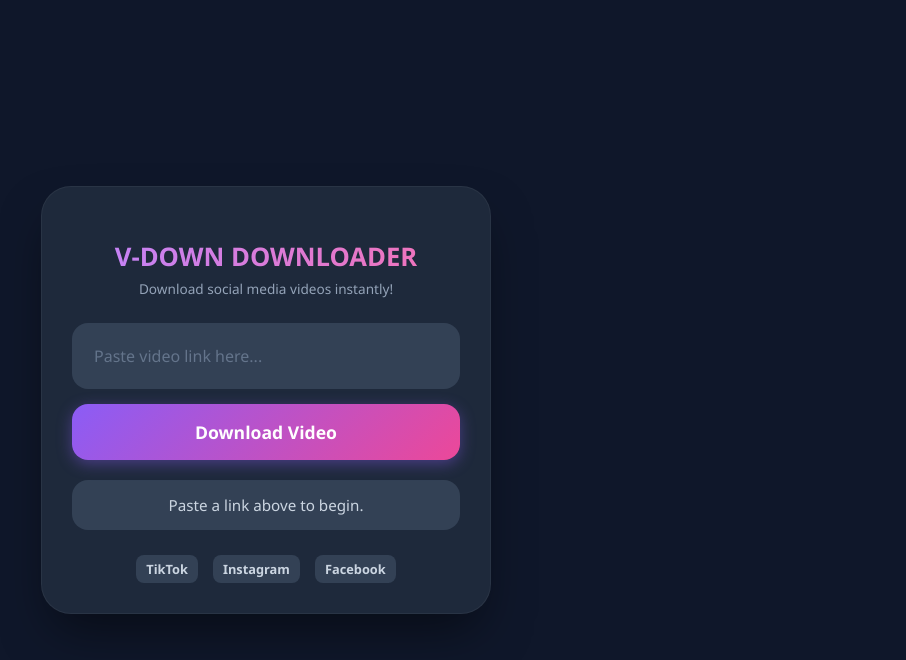
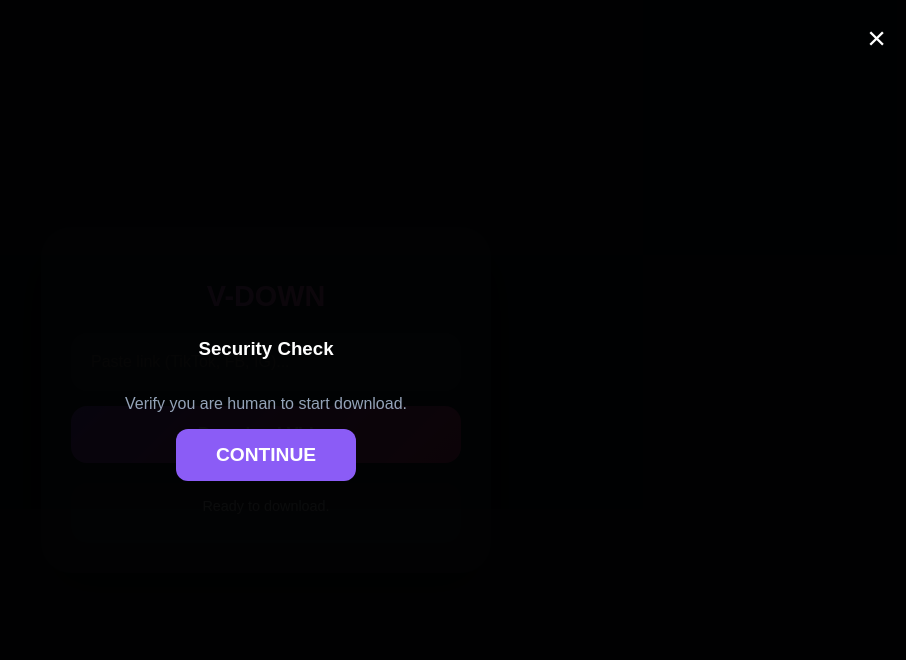
Before and after one commit to asoanyazoro-stack/voice-translator7.0, a plain HTML site: page index.html in a window 1280 px wide. Shown: the whole page, without its empty margins (374-1280 px from the left). Drawn offline with Linux system fonts and the light colour scheme.

Commit message:
Add files via upload

```diff
--- a/index.html
+++ b/index.html
@@ -3,161 +3,71 @@
 <head>
   <meta charset="UTF-8">
   <meta name="viewport" content="width=device-width, initial-scale=1.0, maximum-scale=1.0, user-scalable=no">
-  <title>All-In-One Video Downloader</title>
-
+  <title>V-Downloader Pro</title>
   <style>
-    :root {
-      --primary: #8b5cf6;
-      --secondary: #ec4899;
-      --bg: #0f172a;
-      --card: #1e293b;
-      --text: #f8fafc;
-    }
-    * { box-sizing: border-box; -webkit-tap-highlight-color: transparent; font-family: 'Segoe UI', Roboto, sans-serif; }
+    :root { --primary: #8b5cf6; --secondary: #ec4899; --bg: #0f172a; --card: #1e293b; --text: #f8fafc; }
+    * { box-sizing: border-box; -webkit-tap-highlight-color: transparent; font-family: sans-serif; }
     body { margin: 0; background: var(--bg); color: var(--text); padding: 15px; display: flex; justify-content: center; min-height: 100vh; align-items: center; }
-
-    .container {
-      width: 100%;
-      max-width: 450px;
-      background: var(--card);
-      border-radius: 30px;
-      padding: 30px;
-      box-shadow: 0 25px 50px -12px rgba(0, 0, 0, 0.5);
-      border: 1px solid rgba(255,255,255,0.05);
-    }
-
-    h2 { text-align: center; font-size: 1.6rem; font-weight: 800; background: linear-gradient(to right, #c084fc, #f472b6); -webkit-background-clip: text; -webkit-text-fill-color: transparent; margin-bottom: 5px; }
-    p.subtitle { text-align: center; color: #94a3b8; font-size: 0.85rem; margin-top: 0; margin-bottom: 25px; }
-
-    .input-wrapper {
-      background: #334155;
-      border-radius: 16px;
-      padding: 5px;
-      display: flex;
-      align-items: center;
-      border: 2px solid transparent;
-      transition: 0.3s;
-    }
-    .input-wrapper:focus-within { border-color: var(--primary); }
-
-    input {
-      flex: 1;
-      background: transparent;
-      border: none;
-      padding: 15px;
-      font-size: 1rem;
-      color: white;
-      outline: none;
-    }
-    input::placeholder { color: #64748b; }
-
-    .btn-download {
-      width: 100%;
-      border: none;
-      padding: 16px;
-      border-radius: 16px;
-      font-weight: 800;
-      font-size: 1.1rem;
-      cursor: pointer;
-      color: white;
-      margin-top: 15px;
-      background: linear-gradient(135deg, var(--primary), var(--secondary));
-      box-shadow: 0 4px 15px rgba(139, 92, 246, 0.4);
-      transition: 0.3s;
-    }
-    .btn-download:active { transform: scale(0.98); }
-
-    .status {
-      margin-top: 20px;
-      padding: 15px;
-      background: #334155;
-      border-radius: 16px;
-      font-size: 0.95rem;
-      min-height: 50px;
-      color: #cbd5e1;
-      display: flex;
-      align-items: center;
-      justify-content: center;
-      text-align: center;
-    }
-
-    .supported-platforms {
-      display: flex;
-      justify-content: center;
-      gap: 15px;
-      margin-top: 25px;
-      color: #64748b;
-      font-size: 0.8rem;
-    }
-    .platform { background: #334155; padding: 5px 10px; border-radius: 8px; color: #cbd5e1; font-weight: bold; }
+    .container { width: 100%; max-width: 450px; background: var(--card); border-radius: 30px; padding: 30px; box-shadow: 0 25px 50px rgba(0,0,0,0.5); text-align: center; }
+    h2 { font-size: 1.8rem; background: linear-gradient(to right, #c084fc, #f472b6); -webkit-background-clip: text; -webkit-text-fill-color: transparent; margin-bottom: 20px; }
+    input { width: 100%; background: #334155; border: 2px solid transparent; border-radius: 16px; padding: 18px; color: white; font-size: 1rem; outline: none; margin-bottom: 15px; }
+    input:focus { border-color: var(--primary); }
+    .btn-download { width: 100%; border: none; padding: 18px; border-radius: 16px; font-weight: 800; font-size: 1.1rem; cursor: pointer; color: white; background: linear-gradient(135deg, var(--primary), var(--secondary)); }
+    .status { margin-top: 20px; padding: 15px; background: rgba(255,255,255,0.05); border-radius: 16px; font-size: 0.9rem; color: #cbd5e1; min-height: 60px; }
+    .ad-overlay { display:none; position:fixed; top:0; left:0; width:100%; height:100%; background:rgba(0,0,0,0.95); z-index:9999; flex-direction:column; align-items:center; justify-content:center; }
   </style>
 </head>
 <body>
 
+<div id="adOverlay" class="ad-overlay">
+    <div onclick="closeAd()" style="position:absolute; top:20px; right:20px; color:white; font-size:2rem; cursor:pointer;">×</div>
+    <h3 style="color:white">Security Check</h3>
+    <p style="color:#94a3b8; padding: 0 30px;">Verify you are human to start download.</p>
+    <button onclick="goToAd()" style="background:var(--primary); color:white; border:none; padding:15px 40px; border-radius:12px; font-weight:bold; font-size:1.2rem;">CONTINUE</button>
+</div>
+
 <div class="container">
-  <h2>V-DOWN DOWNLOADER</h2>
-  <p class="subtitle">Download social media videos instantly!</p>
-
-  <div class="input-wrapper">
-    <input type="text" id="videoUrl" placeholder="Paste video link here...">
-  </div>
-
+  <h2>V-DOWN</h2>
+  <input type="text" id="videoUrl" placeholder="Paste link (TikTok, FB, IG)...">
   <button id="downloadBtn" class="btn-download">Download Video</button>
-
-  <div class="status" id="statusMsg">Paste a link above to begin.</div>
-
-  <div class="supported-platforms">
-    <span class="platform">TikTok</span>
-    <span class="platform">Instagram</span>
-    <span class="platform">Facebook</span>
-  </div>
+  <div class="status" id="statusMsg">Ready to download.</div>
 </div>
 
 <script>
-  const downloadBtn = document.getElementById('downloadBtn');
-  const videoUrl = document.getElementById('videoUrl');
+  // 1. PASTE YOUR REAL ADSTERRA LINK HERE
+  const MY_AD_LINK = "https://www.google.com"; // Change this to your Adsterra link later
+
   const statusMsg = document.getElementById('statusMsg');
+  const overlay = document.getElementById('adOverlay');
 
-  // 💰 ADSTERRA CONFIGURATION
-  // Put your Adsterra Direct Link inside the quotes below!
-  const ADSTERRA_DIRECT_LINK = "https://your_direct_link_here.com";
+  // Show ad when app opens
+  window.onload = () => { overlay.style.display = 'flex'; };
+
+  function closeAd() { overlay.style.display = 'none'; }
+  function goToAd() { window.open(MY_AD_LINK, '_blank'); closeAd(); }
 
   async function handleDownload() {
-    const url = videoUrl.value.trim();
+    const url = document.getElementById('videoUrl').value.trim();
+    if (!url) { statusMsg.innerText = "Please paste a link!"; return; }
 
-    if (!url) {
-      statusMsg.innerText = "⚠️ Please paste a valid link first!";
-      return;
-    }
+    statusMsg.innerText = "⏳ Fetching video... please wait.";
 
-    statusMsg.innerText = "⏳ Processing video... Please wait.";
-
-    // 🚀 STEP 1: OPEN THE ADSTERRA DIRECT LINK (MONETIZATION)
-    // This will force the ad to open in a new tab immediately!
-    window.open(ADSTERRA_DIRECT_LINK, '_blank');
-
-    // 🛠️ STEP 2: FETCH THE VIDEO USING A FREE API
-    // We are using a public free API to grab TikTok videos as an example
     try {
-      // Free public TikTok API endpoint
-      const apiUrl = `https://api.tiklydown.eu.org/api/download?url=${encodeURIComponent(url)}`;
-
-      const response = await fetch(apiUrl);
+      // Using a more reliable Multi-Downloader API
+      const response = await fetch(`https://api.vkrdown.com/server?v=${encodeURIComponent(url)}`);
       const data = await response.json();
 
-      if (data && data.video && data.video.noWatermark) {
-        statusMsg.innerHTML = `<span style="color:#10b981;">✔️ Video Ready!</span><br><br><a href="${data.video.noWatermark}" target="_blank" style="color: #60a5fa; font-weight:bold;">👉 Click Here to Save File 👈</a>`;
+      if (data.data && data.data.url) {
+        statusMsg.innerHTML = `<b style="color:#10b981;">Found!</b><br><br><a href="${data.data.url[0].url}" target="_blank" style="background:#10b981; color:white; padding:10px 20px; border-radius:10px; text-decoration:none; display:inline-block; margin-top:10px;">SAVE VIDEO</a>`;
       } else {
-        statusMsg.innerText = "⚠️ Could not grab video. Is the link correct?";
+        statusMsg.innerText = "❌ No video found. Make sure the account is public.";
       }
-
-    } catch (error) {
-      statusMsg.innerText = "❌ Network error. Try again later.";
-      console.error(error);
+    } catch (e) {
+      statusMsg.innerText = "❌ Connection error. Try a different link.";
     }
   }
 
-  downloadBtn.onclick = handleDownload;
+  document.getElementById('downloadBtn').onclick = handleDownload;
 </script>
 
 </body>
```
